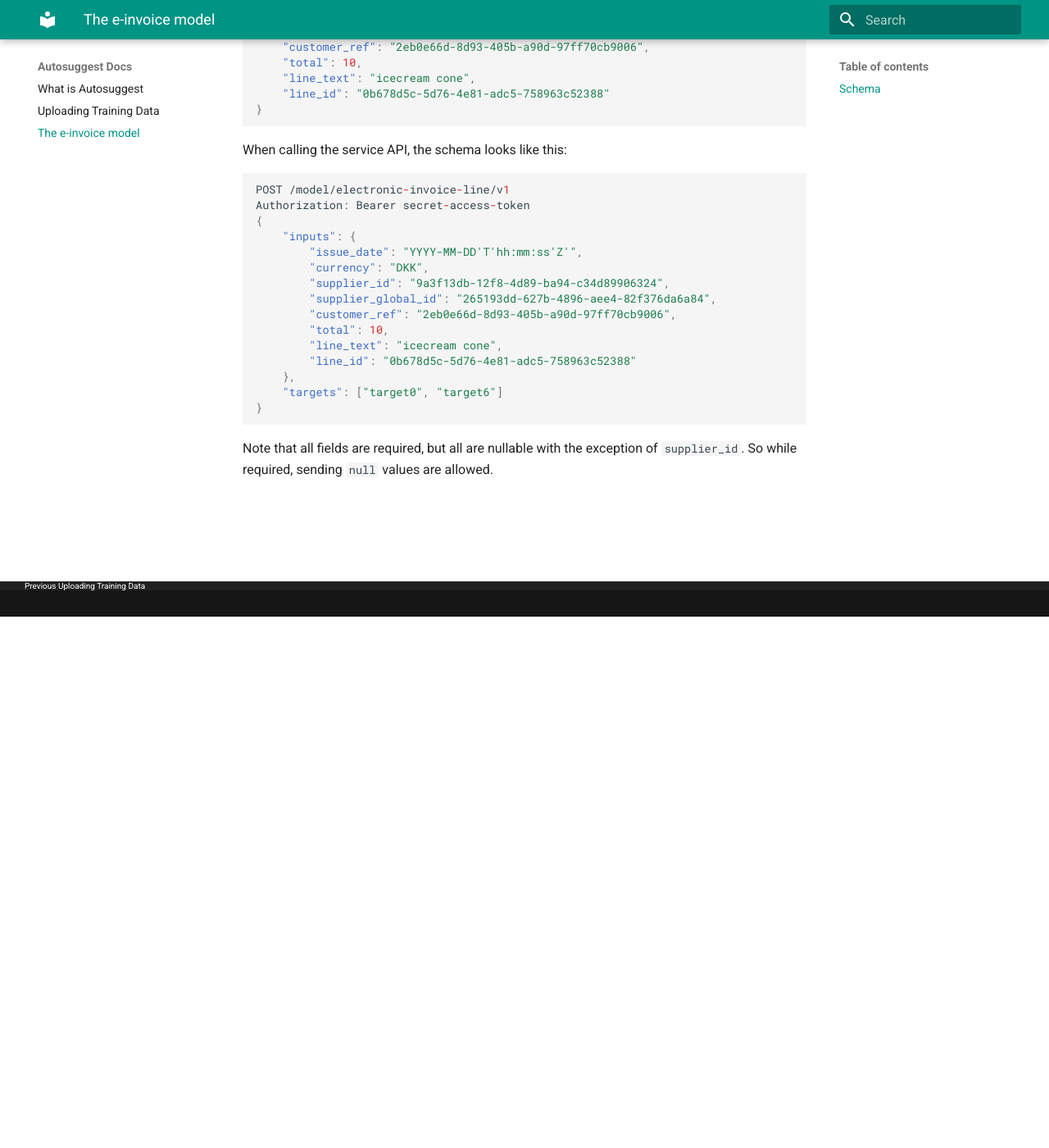
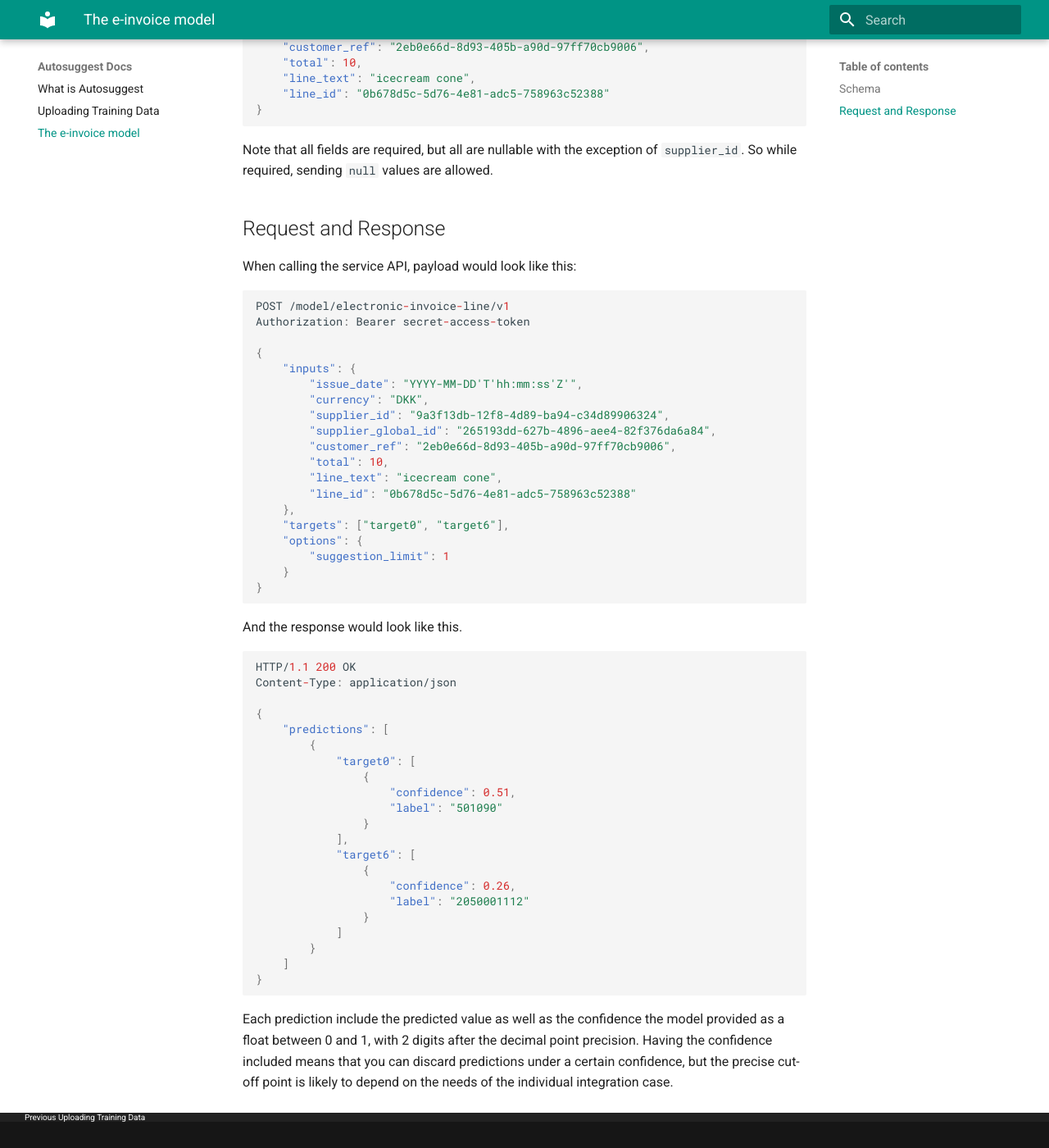
Before and after one commit to e-conomic/vml-docs, an MkDocs documentation site: the page built from docs/einvoice_model.md, in a window 1280 px wide and 1400 px high, scrolled down 648 px. Shown: the whole window at 82% size. Built offline with MkDocs 1.6.1 and Material for MkDocs 9.7.7, drawn with Linux system fonts in a browser that asks for light colours; old or Windows-style settings are respelled for this version of MkDocs.

Commit message:
Fleshed out request and response

````diff
--- a/docs/einvoice_model.md
+++ b/docs/einvoice_model.md
@@ -32,11 +32,17 @@ As json, this could look like:
 }
 ```
 
-When calling the service API, the schema looks like this:
+Note that all fields are required, but all are nullable with the exception of `supplier_id`. So while required, sending `null` values are allowed.
+
+Request and Response
+--------------------
+
+When calling the service API, payload would look like this:
 
 ```json
 POST /model/electronic-invoice-line/v1
 Authorization: Bearer secret-access-token
+
 {
     "inputs": {
         "issue_date": "YYYY-MM-DD'T'hh:mm:ss'Z'",
@@ -48,8 +54,39 @@ Authorization: Bearer secret-access-token
         "line_text": "icecream cone",
         "line_id": "0b678d5c-5d76-4e81-adc5-758963c52388"
     },
-    "targets": ["target0", "target6"]
+    "targets": ["target0", "target6"],
+    "options": {
+        "suggestion_limit": 1
+    }
 }
 ```
 
-Note that all fields are required, but all are nullable with the exception of `supplier_id`. So while required, sending `null` values are allowed.
+And the response would look like this.
+
+```json
+HTTP/1.1 200 OK
+Content-Type: application/json
+
+{
+    "predictions": [
+        {
+            "target0": [
+                {
+                    "confidence": 0.51,
+                    "label": "501090"
+                }
+            ],
+            "target6": [
+                {
+                    "confidence": 0.26,
+                    "label": "2050001112"
+                }
+            ]
+        }
+    ]
+}
+
+```
+
+Each prediction include the predicted value as well as the confidence the model provided as a float between 0 and 1, with 2 digits after the decimal point precision.
+Having the confidence included means that you can discard predictions under a certain confidence, but the precise cut-off point is likely to depend on the needs of the individual integration case.
````
